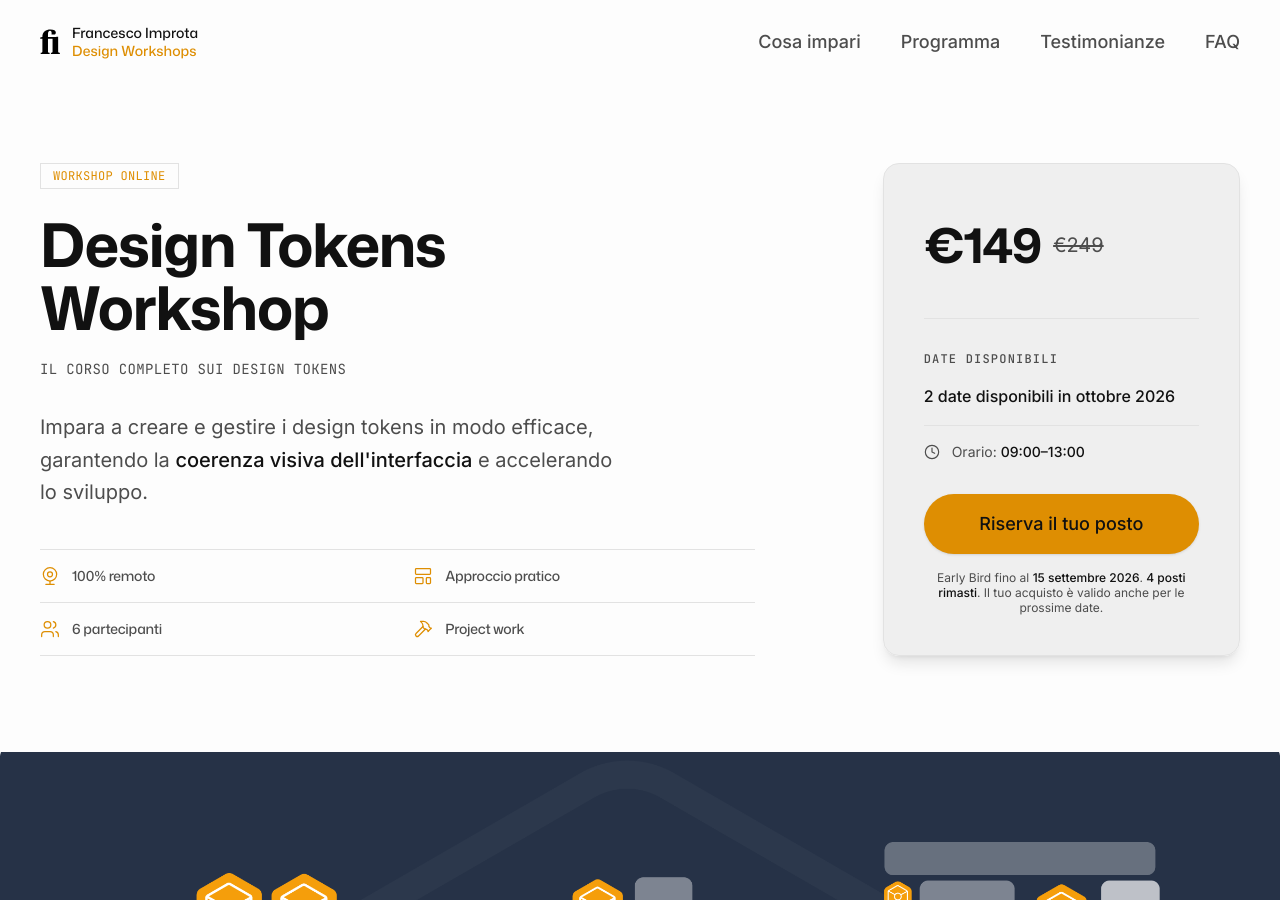
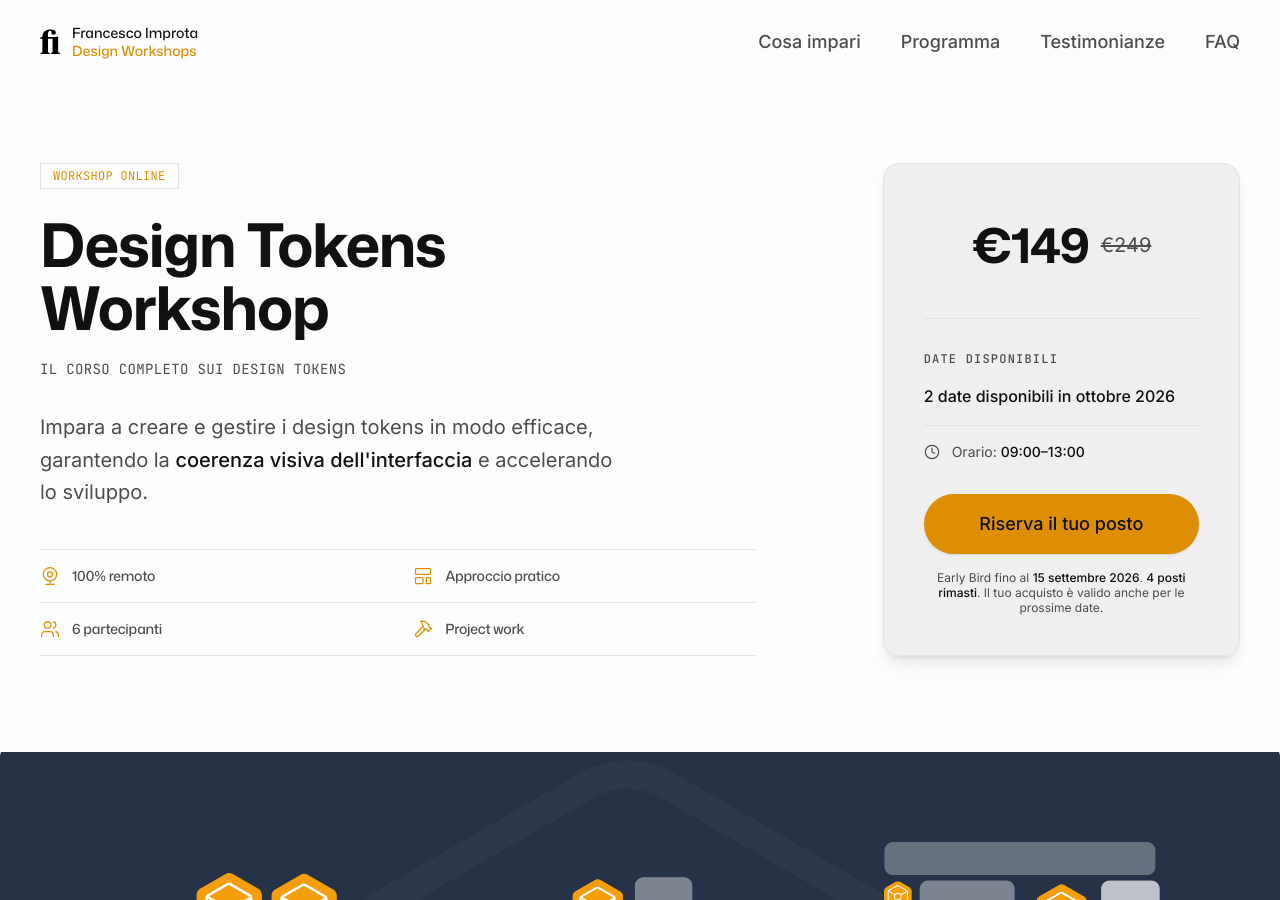
Before and after one commit to zetareticoli/fi, a Jekyll site: the page built from _workshops/design-tokens/index.md, in a window 1280 px wide and 900 px high. Built offline with Jekyll 4.4.1, drawn with Linux system fonts in a browser that asks for light colours; comment, search, counter and statistics services are not loaded.

Commit message:
fix: price alignment

```diff
--- a/_includes/payment-link.html
+++ b/_includes/payment-link.html
@@ -20,7 +20,7 @@ wide (use the horizontal layout for full-width booking sections).
 {%- endcomment -%}
 {%- assign offer = page.offer -%}
 <div class="{% if include.wide %}workshop-offer workshop-offer-wide{% else %}flex h-full flex-col gap-8{% endif %} border border-border p-6 text-left sm:p-8 lg:p-10 rounded-2xl shadow-lg {{ include.bg | default: 'bg-secondary/80 backdrop-blur-sm' }}">
-  <div class="workshop-offer-price flex items-center gap-3 border-b border-border h-full pb-8">
+  <div class="workshop-offer-price flex items-center justify-center gap-3 border-b border-border h-full pb-8">
     <span class="font-heading text-4xl font-bold tracking-tight lg:text-5xl">{{ offer.price }}</span>
     {% if offer.price_full %}<span class="text-lg text-muted-foreground line-through lg:text-xl">{{ offer.price_full }}</span>{% endif %}
   </div>
```
